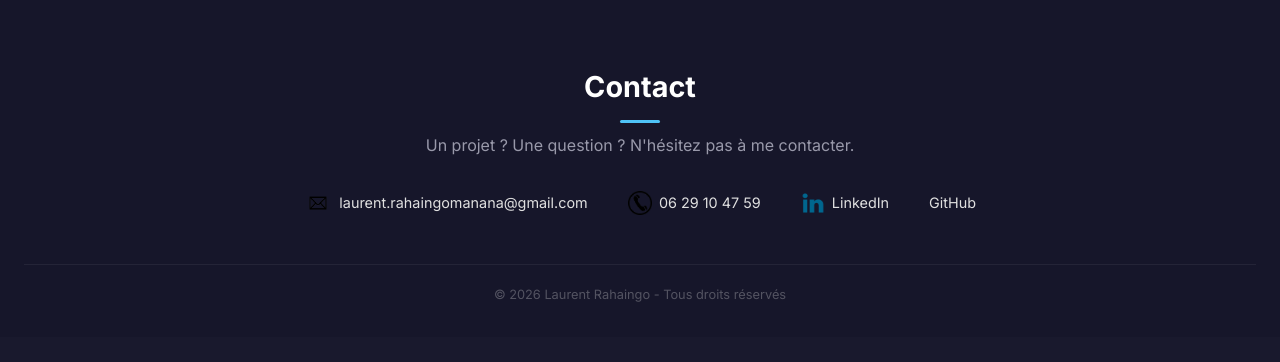
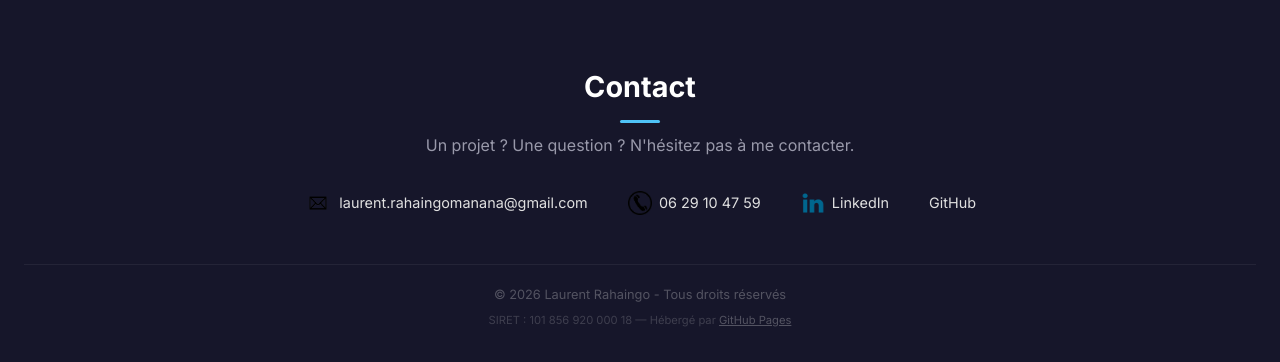
Before and after one commit to lolorahaingo/Site_Laurent, a PHP site: page / in a window 1280 px wide. Shown: the part 4790-5152 px from the top of the page. Before the commit the page ends 5092 px from the top, so only its background shows below. Run offline with PHP 8.4, Linux system fonts and the light colour scheme.

Commit message:
Ajout SIRET et hébergeur GitHub Pages dans les footers

```diff
--- a/index.html
+++ b/index.html
@@ -265,6 +265,7 @@
     </div>
     <footer>
       <p class="footer__copy">&copy; 2026 Laurent Rahaingo - Tous droits r&eacute;serv&eacute;s</p>
+      <p class="footer__legal">SIRET : 101 856 920 000 18 &mdash; H&eacute;berg&eacute; par <a href="https://pages.github.com" target="_blank" rel="noopener">GitHub Pages</a></p>
     </footer>
   </section>
 
--- a/services/index.html
+++ b/services/index.html
@@ -316,6 +316,7 @@
     </div>
     <footer>
       <p class="footer__copy">&copy; 2026 Laurent Rahaingo - Tous droits r&eacute;serv&eacute;s</p>
+      <p class="footer__legal">SIRET : 101 856 920 000 18 &mdash; H&eacute;berg&eacute; par <a href="https://pages.github.com" target="_blank" rel="noopener">GitHub Pages</a></p>
     </footer>
   </section>
 
--- a/style.css
+++ b/style.css
@@ -575,6 +575,18 @@ ul {
   border-top: 1px solid rgba(255, 255, 255, 0.06);
   padding-top: 1.5em;
 }
+.footer__legal {
+  font-size: 0.7rem;
+  color: rgba(224, 224, 224, 0.2);
+  margin-top: 0.5em;
+}
+.footer__legal a {
+  color: rgba(224, 224, 224, 0.3);
+  text-decoration: underline;
+}
+.footer__legal a:hover {
+  color: #4fc3f7;
+}
 
 @media screen and (max-width: 768px) {
   .nav__links {
--- a/style.scss
+++ b/style.scss
@@ -685,6 +685,21 @@ ul {
     border-top: 1px solid rgba($color-white, 0.06);
     padding-top: 1.5em;
   }
+
+  &__legal {
+    font-size: 0.7rem;
+    color: rgba($color-text, 0.2);
+    margin-top: 0.5em;
+
+    a {
+      color: rgba($color-text, 0.3);
+      text-decoration: underline;
+
+      &:hover {
+        color: $color-accent;
+      }
+    }
+  }
 }
 
 // --- Responsive ---
```
